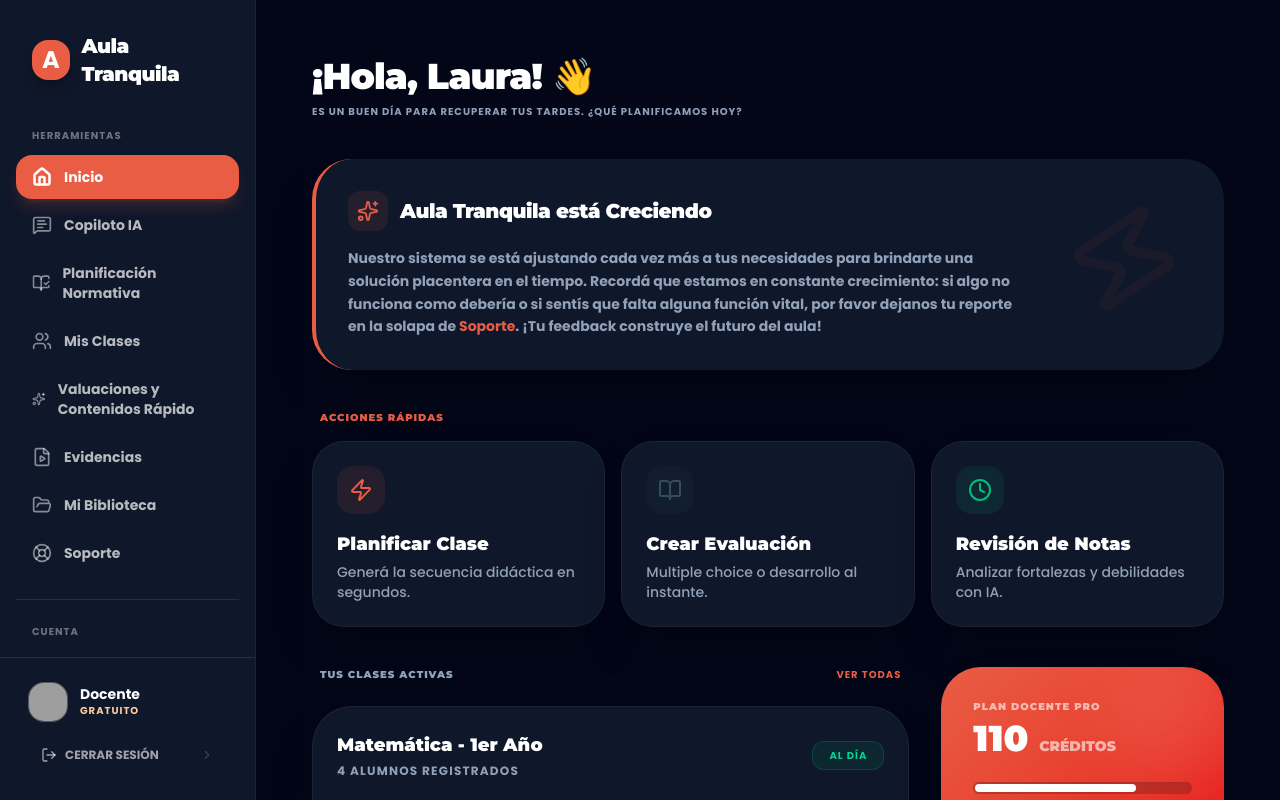
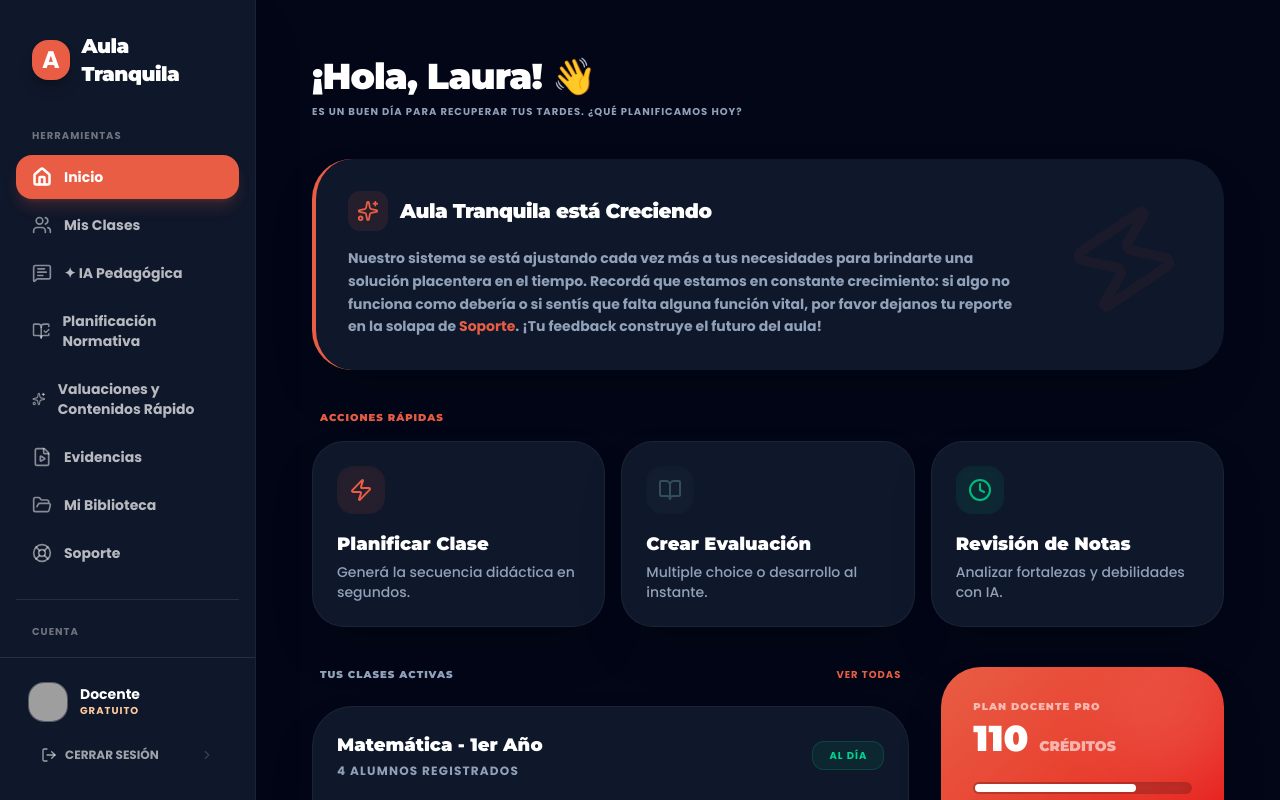
Before and after one commit to arielwin85-dotcom/aula-tranquila, a Next.js app: page / in a window 1280 px wide. Shown: the top 800 px of the page. Built offline with nearby package versions, Linux system fonts and the light colour scheme; no server answers; grey boxes are pictures that could not be loaded.

Commit message:
UI: Reorder sidebar - Mis Clases second, rename chat to IA Pedagógica

```diff
--- a/src/components/Sidebar.tsx
+++ b/src/components/Sidebar.tsx
@@ -45,9 +45,9 @@ export default function Sidebar({ isOpen, onClose }: SidebarProps) {
 
   const navItems = [
     { name: 'Inicio', href: '/', icon: Home },
-    { name: 'Copiloto IA', href: '/chat', icon: MessageSquareText },
+    { name: 'Mis Clases', href: '/clases', icon: Users },
+    { name: '✦ IA Pedagógica', href: '/chat', icon: MessageSquareText },
     { name: 'Planificación Normativa', href: '/normativa', icon: BookOpenCheck },
-    { name: 'Mis Clases', href: '/clases', icon: Users },
     { name: 'Valuaciones y Contenidos Rápido', href: '/generador', icon: Sparkles },
     { name: 'Evidencias', href: '/evidencias', icon: FileVideo },
     { name: 'Mi Biblioteca', href: '/biblioteca', icon: FolderOpen },
```
